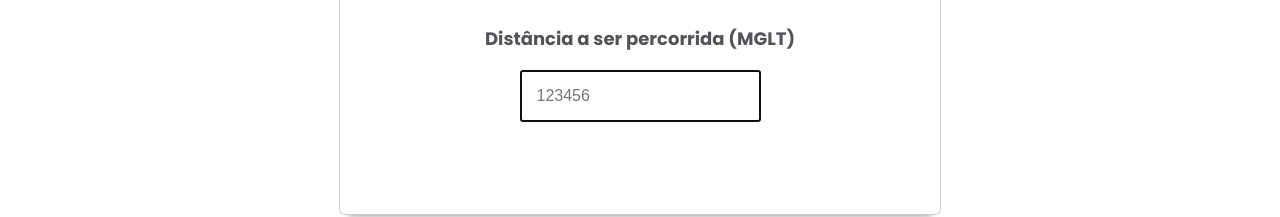
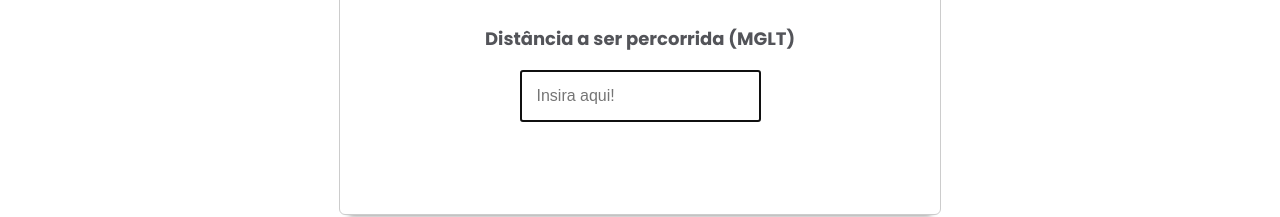
Before and after one commit to tiagooliveira08/swapi, a React (Create React App) app: page / in a window 1280 px wide. Shown: the part 216-433 px from the top of the page. Built offline with nearby package versions, Linux system fonts and the light colour scheme.

Commit message:
refactor: add number format to search

```diff
--- a/src/containers/Home/Search/index.tsx
+++ b/src/containers/Home/Search/index.tsx
@@ -1,10 +1,13 @@
-import { useState } from "react";
+import NumberFormat from "react-number-format";
 
 import { useStyles } from "./styles";
 
-export function Search() {
-  const [value, setValue] = useState<string | null>(null);
+interface SearchProps {
+  value: string | null;
+  onChange(value: string): void;
+}
 
+export function Search(props: SearchProps) {
   const styles = useStyles();
 
   return (
@@ -13,12 +16,14 @@ export function Search() {
         <span className={styles.cardSearchText}>
           Distância a ser percorrida (MGLT)
         </span>
-        <input
+        <NumberFormat
+          autoFocus
+          thousandSeparator="."
+          decimalSeparator=","
+          placeholder="Insira aqui!"
           className={styles.inputSearch}
-          placeholder="123456"
-          autoFocus
-          value={value || undefined}
-          onChange={(event) => setValue(event.target.value)}
+          value={props.value ?? undefined}
+          onValueChange={(values) => props.onChange(values.value)}
         />
       </div>
     </div>
```
